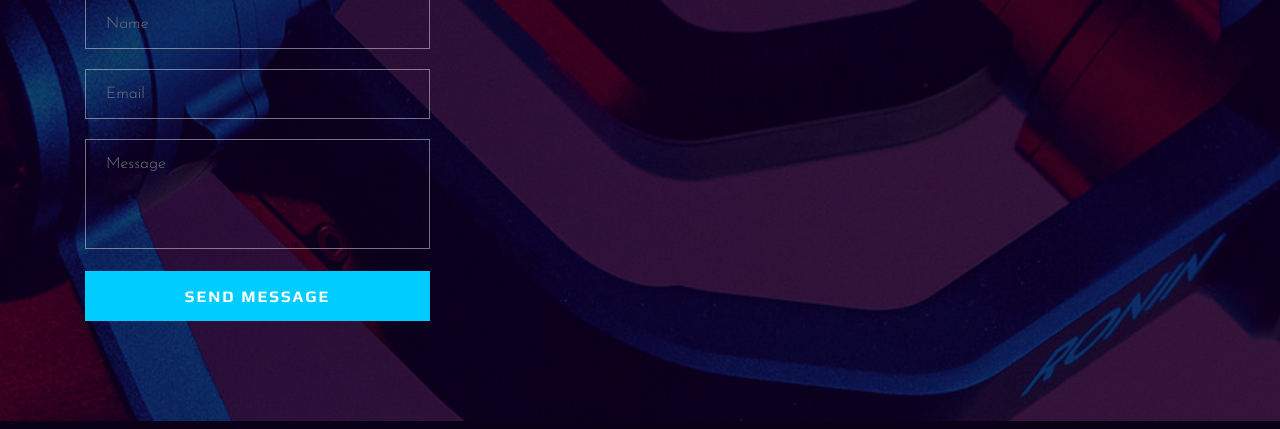
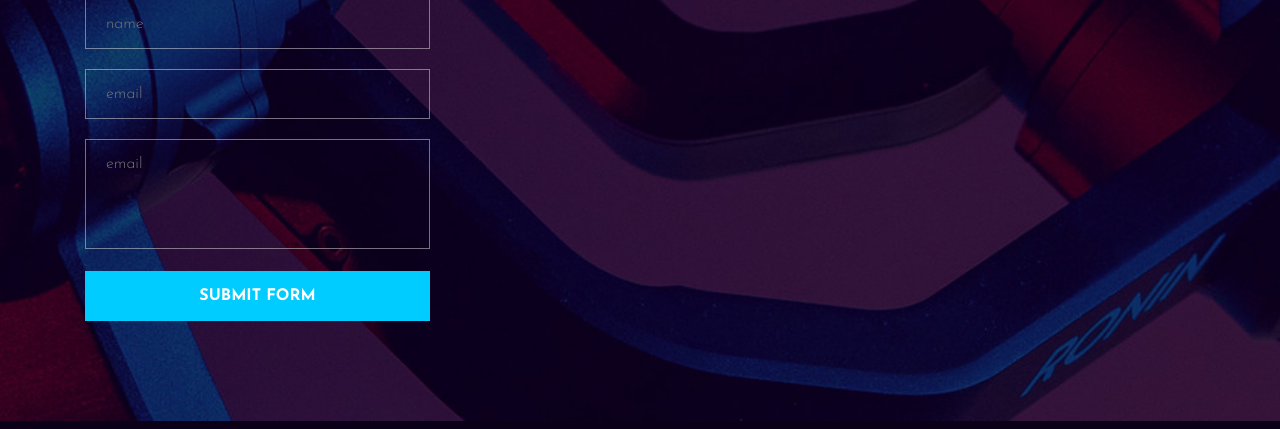
Before and after one commit to editwave/edit-wave-site, a website: page contact.html in a window 1280 px wide. Shown: the part 651-1080 px from the top of the page. Drawn offline with nearby package versions, Linux system fonts and the light colour scheme.

Commit message:
contact.html
Signed-off-by: leto_big_boy <114817740+walidattou@users.noreply.github.com>

```diff
--- a/contact.html
+++ b/contact.html
@@ -102,11 +102,12 @@
                                 <div class="col-lg-6 col-md-6">
                                     <div class="contact__form2">
                                         <h3 class="emailh3">Get in touch</h3>
-                                        <form action="#">
-                                            <input type="text" id="EmailName" placeholder="Name">
-                                            <input type="text" id="EmailEmail" placeholder="Email">
-                                            <textarea id="MessageMessage" placeholder="Message" ></textarea>
-                                            <button type="submit" class="site-btn" onclick="Send()">Send Message</button>
+                                        <form action="https://api.web3forms.com/submit" method="POST">
+                                            <input type="hidden" name="access_key" value="c34a1322-2e6a-43f9-92df-e7a4e89c4338">
+                                            <input type="text" name="name"  placeholder="name" required>
+                                            <input type="email" name="email" placeholder="email" required>
+                                            <textarea name="message" required placeholder="email"></textarea>
+                                            <button type="submit">Submit Form</button>
                                         </form>
                                     </div>
                                 </div>
```
